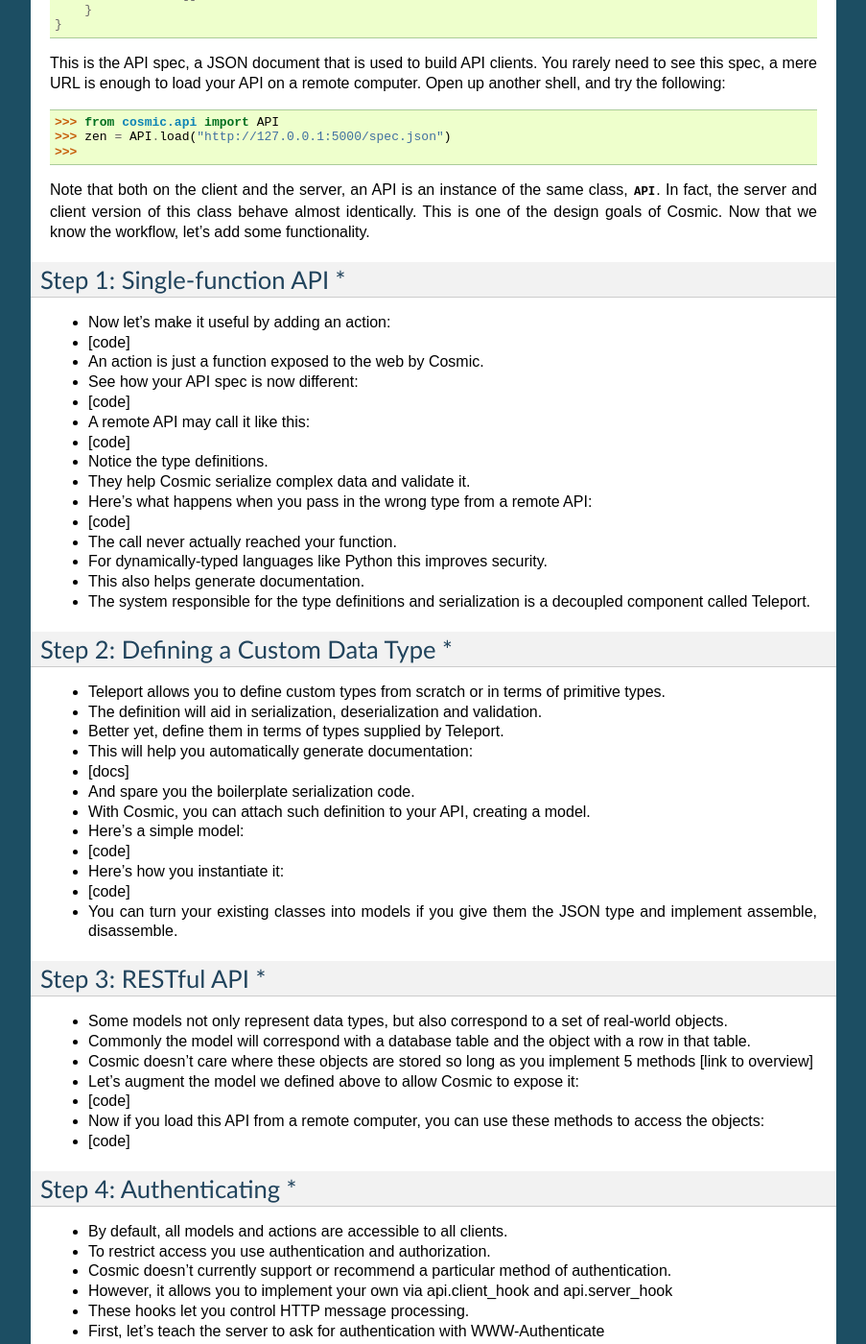
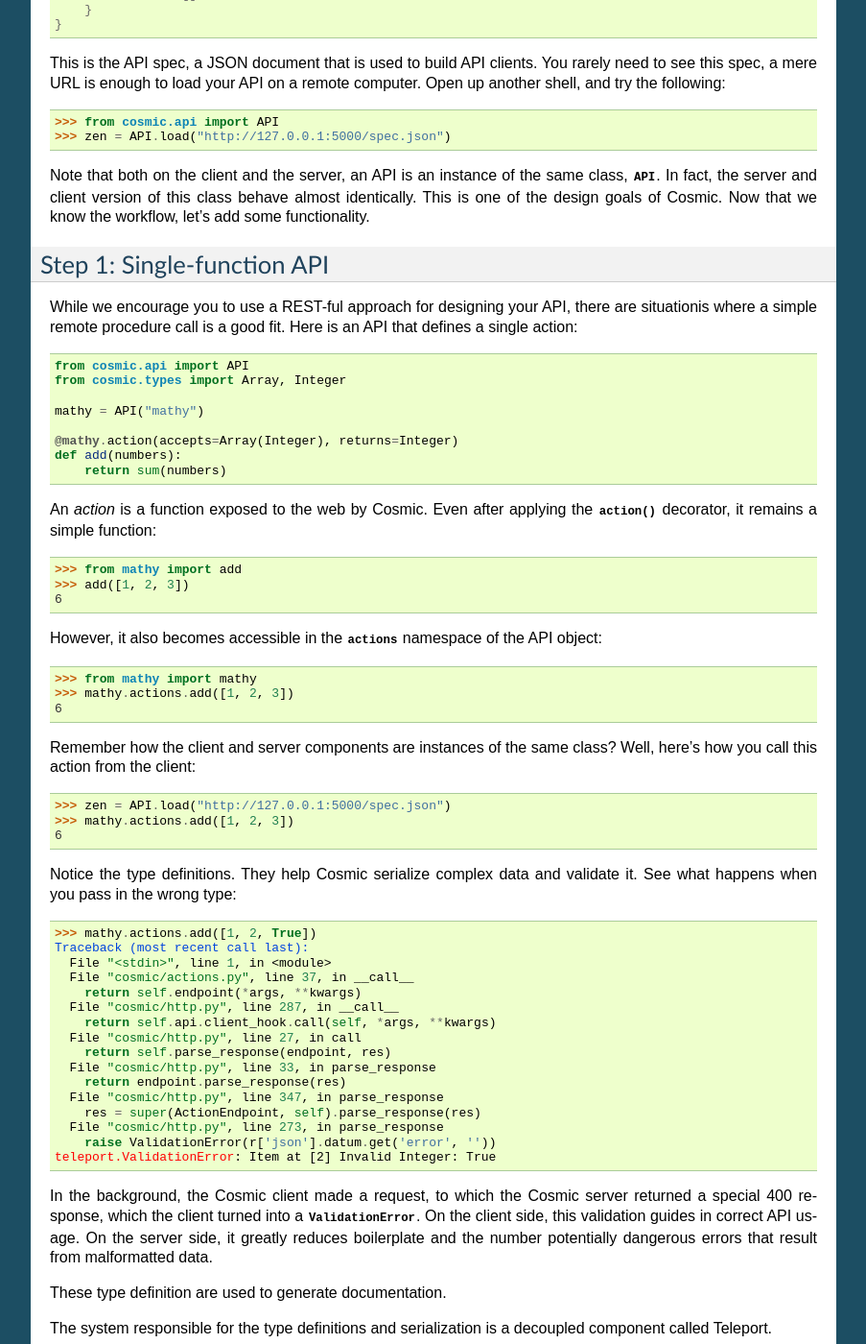
Before and after one commit to cosmic-api/cosmic.py, a Sphinx documentation site: the page built from docs/source/tutorial.rst, in a window 1280 px wide and 1400 px high, scrolled down 624 px. Shown: the whole window at 96% size, without its empty margins (198-1101 px from the left). Built offline with Sphinx 7.4.7, drawn with Linux system fonts in a browser that asks for light colours; some of the changed text lies outside the part shown.

Commit message:
Expand step 1 of tutorial

```diff
--- a/docs/source/tutorial.rst
+++ b/docs/source/tutorial.rst
@@ -4,7 +4,7 @@
 Step 0: Blank API
 -----------------
 
-Before we get into the features, let's create a blank API, to see how an API
+Before we get into the features, let's create a blank API to see how an API
 is served and consumed. Here it is::
 
     from cosmic.api import API
@@ -45,31 +45,79 @@
 
     >>> from cosmic.api import API
     >>> zen = API.load("http://127.0.0.1:5000/spec.json")
-    >>>
 
 Note that both on the client and the server, an API is an instance of the same
 class, :class:`~cosmic.api.API`. In fact, the server and client version of
 this class behave almost identically. This is one of the design goals of
 Cosmic. Now that we know the workflow, let's add some functionality.
 
-Step 1: Single-function API *
------------------------------
+Step 1: Single-function API
+---------------------------
 
-* Now let's make it useful by adding an action:
-* [code]
-* An action is just a function exposed to the web by Cosmic.
-* See how your API spec is now different:
-* [code]
-* A remote API may call it like this:
-* [code]
-* Notice the type definitions.
-* They help Cosmic serialize complex data and validate it.
-* Here's what happens when you pass in the wrong type from a remote API:
-* [code]
-* The call never actually reached your function.
-* For dynamically-typed languages like Python this improves security.
-* This also helps generate documentation.
-* The system responsible for the type definitions and serialization is a decoupled component called Teleport.
+While we encourage you to use a REST-ful approach for designing your API,
+there are situationis where a simple remote procedure call is a good fit. Here
+is an API that defines a single action::
+
+    from cosmic.api import API
+    from cosmic.types import Array, Integer
+
+    mathy = API("mathy")
+
+    @mathy.action(accepts=Array(Integer), returns=Integer)
+    def add(numbers):
+        return sum(numbers)
+
+An *action* is a function exposed to the web by Cosmic. Even after applying
+the :meth:`~cosmic.API.action` decorator, it remains a simple function::
+
+    >>> from mathy import add
+    >>> add([1, 2, 3])
+    6
+
+However, it also becomes accessible in the :data:`~cosmic.API.actions`
+namespace of the API object::
+
+    >>> from mathy import mathy
+    >>> mathy.actions.add([1, 2, 3])
+    6
+
+Remember how the client and server components are instances of the same class?
+Well, here's how you call this action from the client::
+
+    >>> zen = API.load("http://127.0.0.1:5000/spec.json")
+    >>> mathy.actions.add([1, 2, 3])
+    6
+
+Notice the type definitions. They help Cosmic serialize complex data and
+validate it. See what happens when you pass in the wrong type::
+
+    >>> mathy.actions.add([1, 2, True])
+    Traceback (most recent call last):
+      File "<stdin>", line 1, in <module>
+      File "cosmic/actions.py", line 37, in __call__
+        return self.endpoint(*args, **kwargs)
+      File "cosmic/http.py", line 287, in __call__
+        return self.api.client_hook.call(self, *args, **kwargs)
+      File "cosmic/http.py", line 27, in call
+        return self.parse_response(endpoint, res)
+      File "cosmic/http.py", line 33, in parse_response
+        return endpoint.parse_response(res)
+      File "cosmic/http.py", line 347, in parse_response
+        res = super(ActionEndpoint, self).parse_response(res)
+      File "cosmic/http.py", line 273, in parse_response
+        raise ValidationError(r['json'].datum.get('error', ''))
+    teleport.ValidationError: Item at [2] Invalid Integer: True
+
+In the background, the Cosmic client made a request, to which the Cosmic
+server returned a special 400 response, which the client turned into a
+:exc:`~teleport.ValidationError`. On the client side, this validation guides
+in correct API usage. On the server side, it greatly reduces boilerplate and
+the number potentially dangerous errors that result from malformatted data.
+
+These type definition are used to generate documentation.
+
+The system responsible for the type definitions and serialization is a
+decoupled component called Teleport.
 
 Step 2: Defining a Custom Data Type *
 -------------------------------------
```
Also changed, not shown: other parts of docs/source/tutorial.rst (+1 -1 lines), 2 other files.
